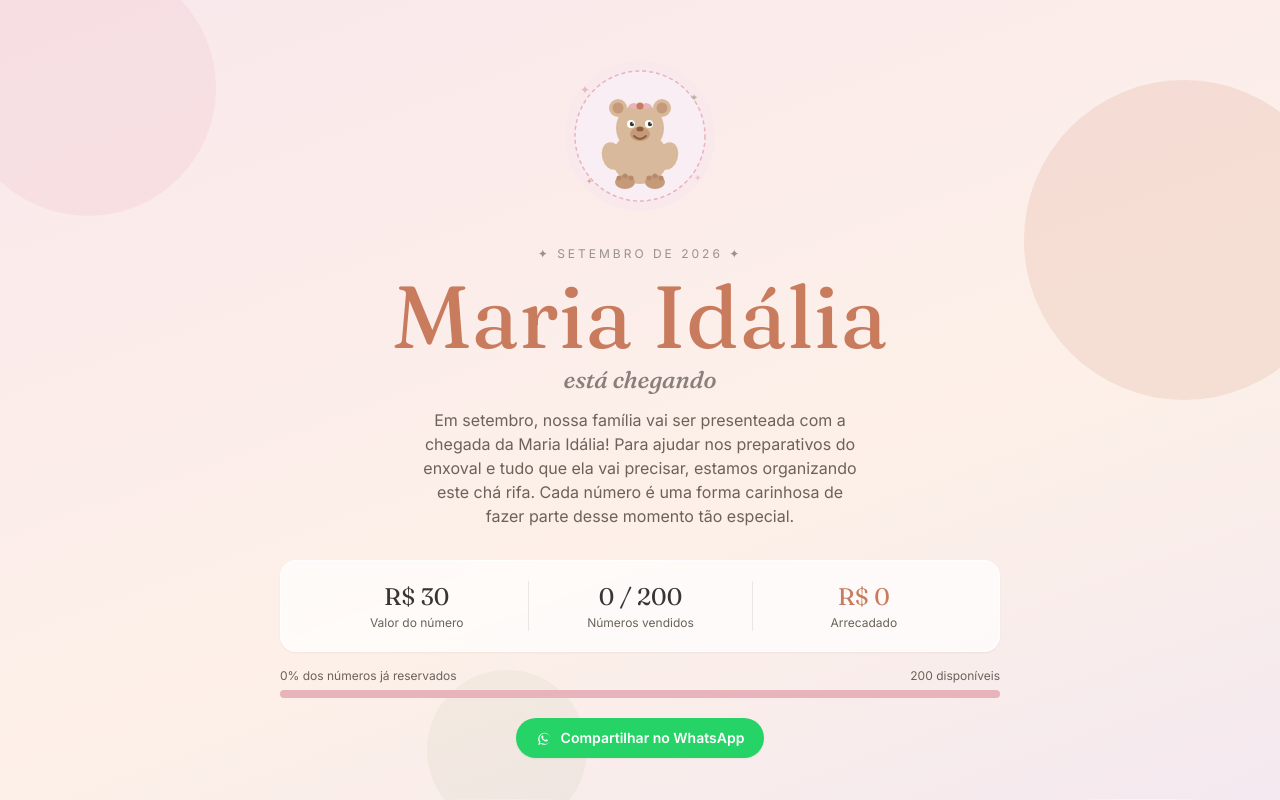
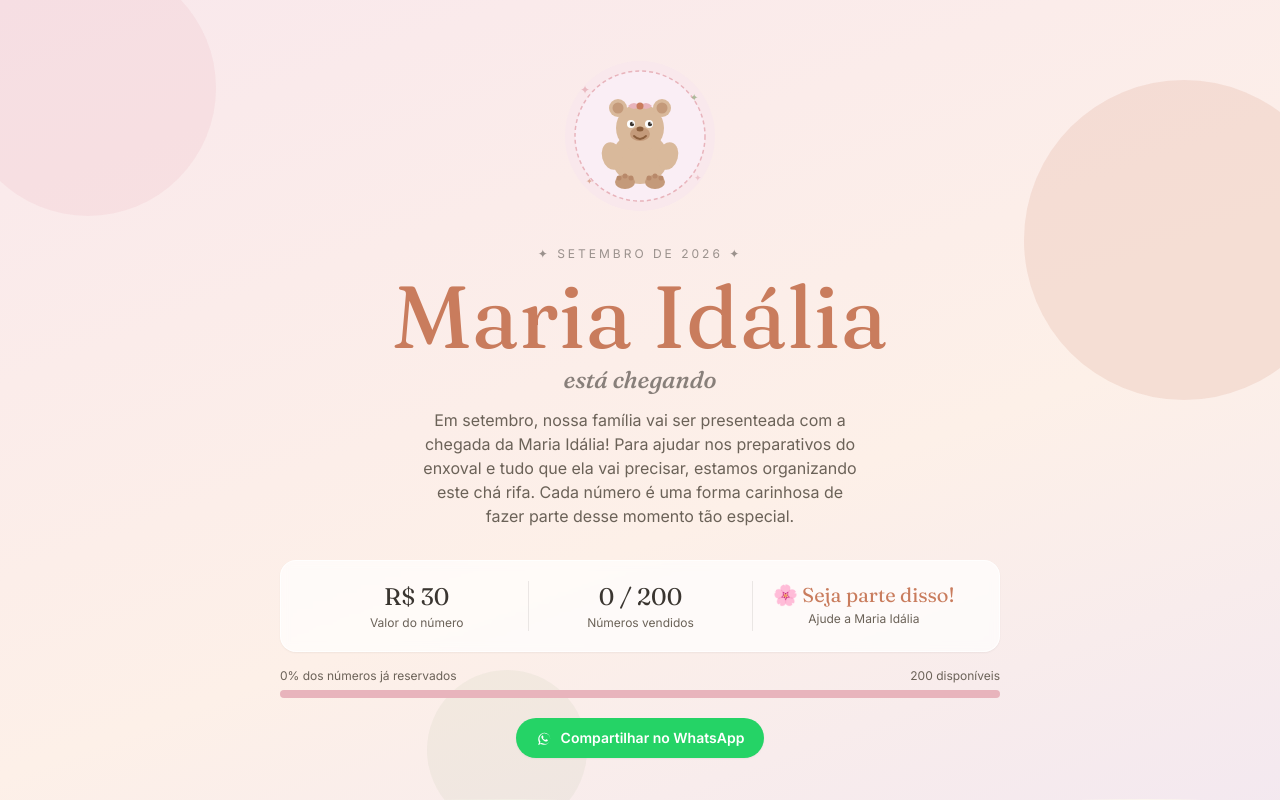
Before and after one commit to gustavo-ec/cha-rifa-bebe, a React (Vite) app: page / in a window 1280 px wide. Shown: the top 800 px of the page. Built offline with nearby package versions, Linux system fonts and the light colour scheme; no server answers; the database is empty.

Commit message:
remove valor arrecadado
Removed arrecadado calculation and updated Stat component to display remaining numbers instead. Adjusted comments for clarity.

```diff
--- a/src/components/Hero.jsx
+++ b/src/components/Hero.jsx
@@ -2,7 +2,6 @@ import { CONFIG } from '../config'
 
 export default function Hero({ vendidos, total }) {
   const progresso = total > 0 ? Math.round((vendidos / total) * 100) : 0
-  const arrecadado = vendidos * CONFIG.rifa.precoPorNumero
 
   return (
     <header className="relative overflow-hidden" style={{ background: 'linear-gradient(160deg, #f9e8ec 0%, #fdf0e8 60%, #f3e8f0 100%)' }}>
@@ -21,7 +20,7 @@ export default function Hero({ vendidos, total }) {
           <IlustracaoBebe />
         </div>
 
-        {/* Vem aí */}
+        {/* Data */}
         <div className="text-center mb-2">
           <span className="inline-block font-body text-xs tracking-[0.25em] uppercase text-charcoal/50">
             ✦ {CONFIG.rifa.dataPrevista} ✦
@@ -36,7 +35,7 @@ export default function Hero({ vendidos, total }) {
           está chegando
         </p>
 
-        {/* Subtítulo */}
+        {/* Descrição */}
         <p className="font-body text-center text-charcoal-soft leading-relaxed max-w-md mx-auto mb-2 text-sm sm:text-base">
           {CONFIG.rifa.descricao}
         </p>
@@ -47,7 +46,7 @@ export default function Hero({ vendidos, total }) {
         <div className="bg-white/70 backdrop-blur-sm rounded-2xl border border-white/80 shadow-sm px-6 py-5 grid grid-cols-3 divide-x divide-charcoal/10">
           <Stat label="Valor do número" valor={`R$ ${CONFIG.rifa.precoPorNumero}`} />
           <Stat label="Números vendidos" valor={`${vendidos} / ${total}`} />
-          <Stat label="Arrecadado" valor={`R$ ${arrecadado}`} destaque />
+          <StatMensagem restantes={total - vendidos} />
         </div>
       </div>
 
@@ -71,27 +70,42 @@ export default function Hero({ vendidos, total }) {
       </div>
 
       {/* Divisor ondulado */}
-      <svg className="block w-full" style={{ height: '48px', display: 'block' }} viewBox="0 0 1200 48" preserveAspectRatio="none" aria-hidden="true">
+      <svg className="block w-full" style={{ height: '48px' }} viewBox="0 0 1200 48" preserveAspectRatio="none" aria-hidden="true">
         <path d="M0,24 C200,48 400,0 600,24 C800,48 1000,0 1200,24 L1200,48 L0,48 Z" fill="#FBF5EE" />
       </svg>
     </header>
   )
 }
 
-function Stat({ label, valor, destaque }) {
+function Stat({ label, valor }) {
   return (
     <div className="text-center px-2">
-      <p className={`font-display text-xl sm:text-2xl ${destaque ? 'text-terracotta' : 'text-charcoal'}`}>
-        {valor}
-      </p>
+      <p className="font-display text-xl sm:text-2xl text-charcoal">{valor}</p>
       <p className="font-body text-[10px] sm:text-xs text-charcoal-soft mt-0.5 leading-snug">{label}</p>
+    </div>
+  )
+}
+
+function StatMensagem({ restantes }) {
+  const mensagens = [
+    { limite: 0,   texto: '🎉 Todos vendidos!', sub: 'Sorteio em breve' },
+    { limite: 20,  texto: '🔥 Quase esgotado!', sub: 'Corre, poucos restam' },
+    { limite: 60,  texto: '⚡ Vendendo rápido!', sub: 'Garanta o seu' },
+    { limite: 120, texto: '💕 Junte-se a nós!', sub: 'Escolha seu número' },
+    { limite: 200, texto: '🌸 Seja parte disso!', sub: 'Ajude a Maria Idália' },
+  ]
+  const m = mensagens.find(m => restantes <= m.limite) || mensagens[mensagens.length - 1]
+
+  return (
+    <div className="text-center px-2">
+      <p className="font-display text-lg sm:text-xl text-terracotta leading-tight">{m.texto}</p>
+      <p className="font-body text-[10px] sm:text-xs text-charcoal-soft mt-0.5 leading-snug">{m.sub}</p>
     </div>
   )
 }
 
 function BotaoCompartilhar() {
   const mensagem = `🌸 Chá Rifa da Maria Idália 🌸\n\nNossa filha está chegando em setembro e estamos organizando um chá rifa para ajudar nos preparativos! Cada número custa R$ ${CONFIG.rifa.precoPorNumero},00 e o pagamento é via Pix na hora.\n\n🎁 Prêmio: ${CONFIG.premio.descricao}\n\nEscolhe seu número aqui 👉 ${typeof window !== 'undefined' ? window.location.href : ''}`
-
   const link = `https://wa.me/?text=${encodeURIComponent(mensagem)}`
 
   return (
@@ -113,52 +127,35 @@ function BotaoCompartilhar() {
 function IlustracaoBebe() {
   return (
     <svg width="160" height="160" viewBox="0 0 160 160" fill="none" xmlns="http://www.w3.org/2000/svg" aria-label="Ilustração de bebê" role="img">
-      {/* Fundo circular suave */}
       <circle cx="80" cy="80" r="75" fill="#F9E8EC" />
       <circle cx="80" cy="80" r="65" fill="#FAEEF5" stroke="#E8B4BC" strokeWidth="1.5" strokeDasharray="4 3" />
-
-      {/* Ursinho sentado */}
-      {/* corpo */}
       <ellipse cx="80" cy="102" rx="28" ry="26" fill="#D9B99B" />
-      {/* cabeça */}
       <circle cx="80" cy="72" r="24" fill="#D9B99B" />
-      {/* orelhas */}
       <circle cx="58" cy="52" r="9" fill="#D9B99B" />
       <circle cx="58" cy="52" r="5.5" fill="#C49A7A" />
       <circle cx="102" cy="52" r="9" fill="#D9B99B" />
       <circle cx="102" cy="52" r="5.5" fill="#C49A7A" />
-      {/* focinho */}
       <ellipse cx="80" cy="78" rx="10" ry="7" fill="#C49A7A" />
-      {/* nariz */}
       <ellipse cx="80" cy="73" rx="3.5" ry="2.5" fill="#8B5E3C" />
-      {/* boca sorridente */}
       <path d="M74 80 Q80 86 86 80" stroke="#8B5E3C" strokeWidth="1.8" strokeLinecap="round" fill="none" />
-      {/* olhos */}
       <circle cx="71" cy="68" r="4" fill="white" />
       <circle cx="89" cy="68" r="4" fill="white" />
       <circle cx="72" cy="68" r="2.2" fill="#3A3530" />
       <circle cx="90" cy="68" r="2.2" fill="#3A3530" />
-      {/* brilho nos olhos */}
       <circle cx="73.2" cy="66.8" r="0.9" fill="white" />
       <circle cx="91.2" cy="66.8" r="0.9" fill="white" />
-      {/* braços */}
       <ellipse cx="52" cy="100" rx="10" ry="14" fill="#D9B99B" transform="rotate(-15 52 100)" />
       <ellipse cx="108" cy="100" rx="10" ry="14" fill="#D9B99B" transform="rotate(15 108 100)" />
-      {/* patinhas */}
       <ellipse cx="65" cy="126" rx="10" ry="7" fill="#C49A7A" />
       <ellipse cx="95" cy="126" rx="10" ry="7" fill="#C49A7A" />
-      {/* dedos pés */}
       <circle cx="59" cy="122" r="2.5" fill="#B8896A" />
       <circle cx="65" cy="120" r="2.5" fill="#B8896A" />
       <circle cx="71" cy="122" r="2.5" fill="#B8896A" />
       <circle cx="89" cy="122" r="2.5" fill="#B8896A" />
       <circle cx="95" cy="120" r="2.5" fill="#B8896A" />
       <circle cx="101" cy="122" r="2.5" fill="#B8896A" />
-      {/* laço rosa no topo */}
       <path d="M68 50 Q74 44 80 50 Q86 44 92 50 Q86 56 80 50 Q74 56 68 50Z" fill="#E8B4BC" />
       <circle cx="80" cy="50" r="3.5" fill="#C97C5D" />
-
-      {/* Estrelinhas decorativas */}
       <text x="20" y="38" fontSize="12" fill="#E8B4BC" opacity="0.9">✦</text>
       <text x="130" y="45" fontSize="10" fill="#9CAF88" opacity="0.8">✦</text>
       <text x="26" y="128" fontSize="8" fill="#C97C5D" opacity="0.6">✦</text>
```
